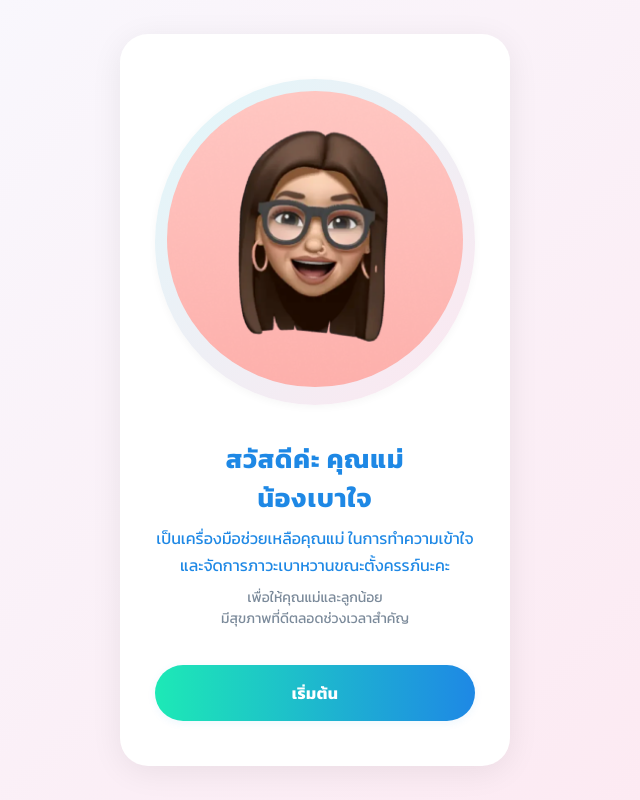
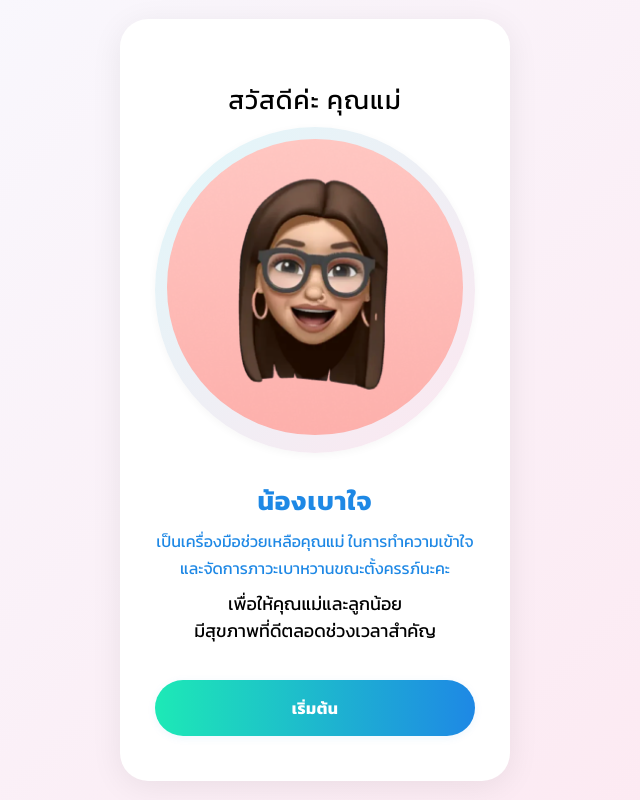
Before and after one commit to JinnawatJid/diabetes-pregnancy-app, a Next.js app: page / in a window 1280 px wide. Shown: the whole page, without its empty margins (325-965 px from the left). Built offline with nearby package versions, Linux system fonts and the light colour scheme; no server answers; the database is empty.

Commit message:
fix design, drop weight_current Column and Form Attr

```diff
--- a/src/app/context/PatientContext.tsx
+++ b/src/app/context/PatientContext.tsx
@@ -7,7 +7,6 @@ interface PatientData {
   age: string;
   gestationalAge: string;
   weightBefore: string;
-  weightCurrent: string;
   height: string;
   bmi?: string;
   bmiCategory?: string;
@@ -45,7 +44,6 @@ export function PatientProvider({ children }: { children: ReactNode }) {
         age: parseInt(data.age),
         gestational_age: parseInt(data.gestationalAge),
         weight_before: parseFloat(data.weightBefore),
-        weight_current: parseFloat(data.weightCurrent),
         height: parseFloat(data.height),
         bmi: data.bmi ? parseFloat(data.bmi) : null,
         bmi_category: data.bmiCategory || null,
@@ -96,7 +94,6 @@ export function PatientProvider({ children }: { children: ReactNode }) {
           age: result.age.toString(),
           gestationalAge: result.gestational_age.toString(),
           weightBefore: result.weight_before.toString(),
-          weightCurrent: result.weight_current.toString(),
           height: result.height.toString(),
           bmi: result.bmi?.toString(),
           bmiCategory: result.bmi_category || undefined,
--- a/src/app/page.module.css
+++ b/src/app/page.module.css
@@ -200,7 +200,7 @@ a.secondary {
   background: linear-gradient(135deg, #E0F7FA 0%, #FDE7F0 100%);
   border-radius: 50%;
   padding: 12px;
-  margin-bottom: 18px;
+  margin-bottom: 12px;
   box-shadow: 0 2px 8px rgba(0,0,0,0.04);
 }
 
@@ -226,8 +226,20 @@ a.secondary {
   letter-spacing: 1px;
 }
 
+.titleHead {
+  color: black;
+  font-weight: 500;
+  font-size: 26px;
+  margin: 1rem 0 0.5rem;
+  text-align: center;
+  letter-spacing: 1px;
+}
+
 @media (max-width: 480px) {
   .title {
+    font-size: 22px;
+  }
+  .titleHead {
     font-size: 22px;
   }
 }
@@ -253,8 +265,8 @@ a.secondary {
 
 .subDescription {
   text-align: center;
-  color: #7B8A9A;
-  font-size: 14px;
+  color: black;
+  font-size: 18px;
   margin-bottom: 28px;
 }
 
--- a/src/app/page.tsx
+++ b/src/app/page.tsx
@@ -6,6 +6,9 @@ export default function Home() {
   return (
     <div className={styles.container}>
       <div className={styles.card}>
+      <h1 className={styles.titleHead}>
+          สวัสดีค่ะ คุณแม่
+        </h1>
         <div className={styles.avatarContainer}>
           <Image
             src="/avatar.png"
@@ -16,10 +19,7 @@ export default function Home() {
             priority
           />
         </div>
-        <h1 className={styles.title}>
-          สวัสดีค่ะ คุณแม่ <br/>
-          น้องเบาใจ
-        </h1>
+        <h1 className={styles.title}>น้องเบาใจ</h1>
         <p className={styles.description}>
           <span className={styles.highlight}>
             เป็นเครื่องมือช่วยเหลือคุณแม่
```
Also changed, not shown: src/app/patient-info/page.tsx (+7 -26 lines), src/app/topics/page.tsx (+0 -8 lines), src/lib/supabase.ts (+3 -6 lines).
